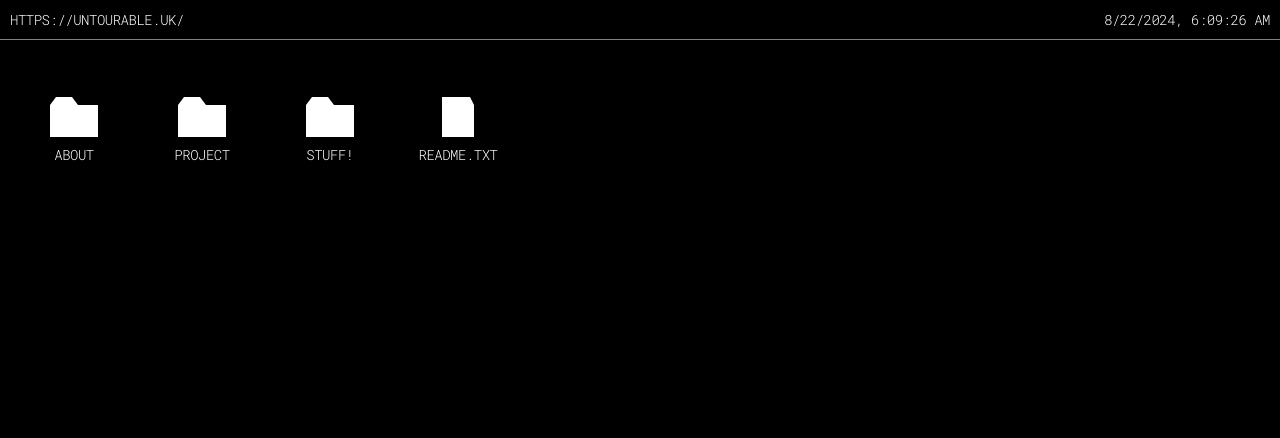
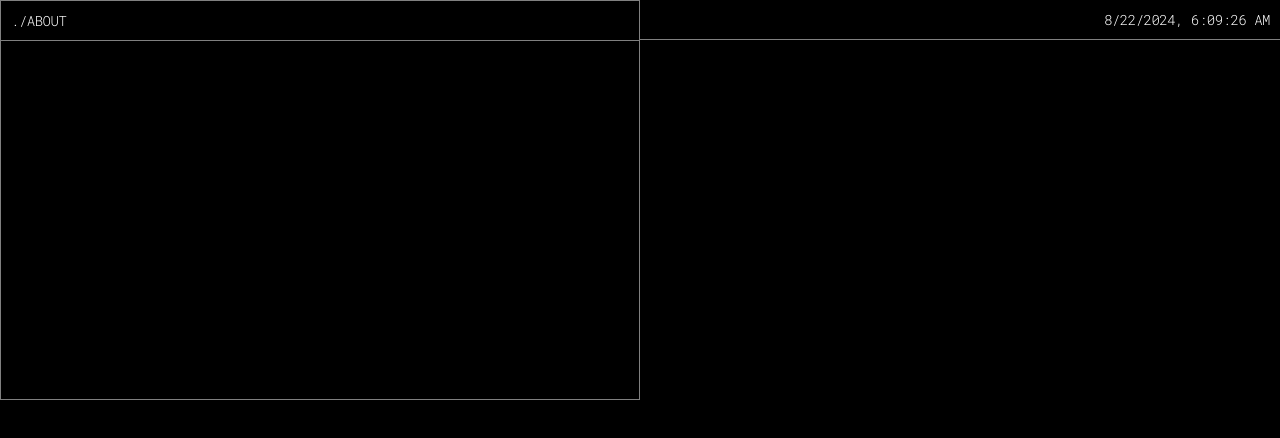
Before and after one commit to unsignd/untourable.uk, a React (Create React App) app: page / in a window 1280 px wide. Shown: the top 438 px of the page. Built offline with nearby package versions, Linux system fonts and the light colour scheme.

Commit message:
create window

```diff
--- /dev/null
+++ b/src/components/Window.tsx
@@ -0,0 +1,105 @@
+import styled from 'styled-components';
+import { Text } from './Text';
+import { useEffect, useState } from 'react';
+import { PositionType } from '../types';
+
+const Container = styled.div<{
+  $x: number;
+  $y: number;
+}>`
+  width: 640px;
+  height: 400px;
+
+  position: absolute;
+  top: ${(props) => props.$y}px;
+  left: ${(props) => props.$x}px;
+
+  background-color: #000;
+  border: 1px solid #808080;
+`;
+
+const HeaderContainer = styled.div`
+  width: 100%;
+  height: 40px;
+
+  padding: 0 10px;
+
+  display: flex;
+  align-items: center;
+  justify-content: space-between;
+
+  border-bottom: 1px solid #808080;
+
+  cursor: move; /* fallback if grab cursor is unsupported */
+  cursor: grab;
+  cursor: -moz-grab;
+  cursor: -webkit-grab;
+
+  &:active {
+    cursor: grabbing;
+    cursor: -moz-grabbing;
+    cursor: -webkit-grabbing;
+  }
+`;
+
+export function Window() {
+  const [, setStartPosition] = useState<PositionType>();
+  const [position, setPosition] = useState<PositionType>({
+    x: 0,
+    y: 0,
+  });
+  const [, setTempPosition] = useState<PositionType>(position);
+
+  useEffect(() => {
+    const mouseMoveHandle = (event: MouseEvent) => {
+      setStartPosition((startPosition) => {
+        if (startPosition) {
+          setTempPosition((tempPosition) => {
+            setPosition({
+              x: tempPosition.x + event.pageX - startPosition.x,
+              y: tempPosition.y + event.pageY - startPosition.y,
+            });
+
+            return tempPosition;
+          });
+        } else {
+          setPosition((position) => {
+            setTempPosition(position);
+
+            return position;
+          });
+        }
+
+        return startPosition;
+      });
+    };
+
+    const mouseUpHandle = () => {
+      setStartPosition(undefined);
+    };
+
+    window.addEventListener('mousemove', mouseMoveHandle);
+    window.addEventListener('mouseup', mouseUpHandle);
+
+    return () => {
+      window.removeEventListener('mousemove', mouseMoveHandle);
+      window.removeEventListener('mouseup', mouseUpHandle);
+    };
+    // eslint-disable-next-line react-hooks/exhaustive-deps
+  }, []);
+
+  return (
+    <Container $x={position.x} $y={position.y}>
+      <HeaderContainer
+        onMouseDown={(event) =>
+          setStartPosition({
+            x: event.pageX,
+            y: event.pageY,
+          })
+        }
+      >
+        <Text>./about</Text>
+      </HeaderContainer>
+    </Container>
+  );
+}
--- a/src/index.tsx
+++ b/src/index.tsx
@@ -2,13 +2,18 @@ import ReactDOM from 'react-dom/client';
 import './index.css';
 import { Landing } from './pages/Landing';
 import { Header } from './components/Header';
+import { Window } from './components/Window';
 import styled from 'styled-components';
 
 const Container = styled.div`
   width: 100vw;
   height: 100vh;
 
+  position: relative;
+
   background-color: #000;
+
+  overflow: hidden;
 `;
 
 const root = ReactDOM.createRoot(
@@ -19,5 +24,6 @@ root.render(
   <Container>
     <Header />
     <Landing />
+    <Window />
   </Container>
 );
--- a/src/types/index.ts
+++ b/src/types/index.ts
@@ -2,3 +2,8 @@ export enum ItemType {
   FOLDER,
   FILE,
 }
+
+export type PositionType = {
+  x: number;
+  y: number;
+};
```
